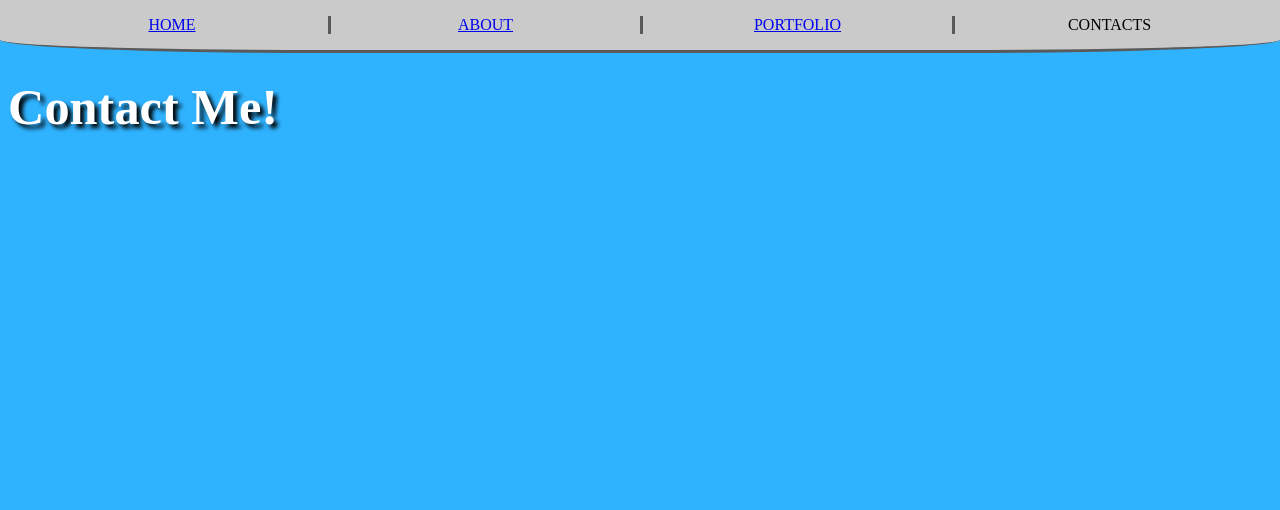
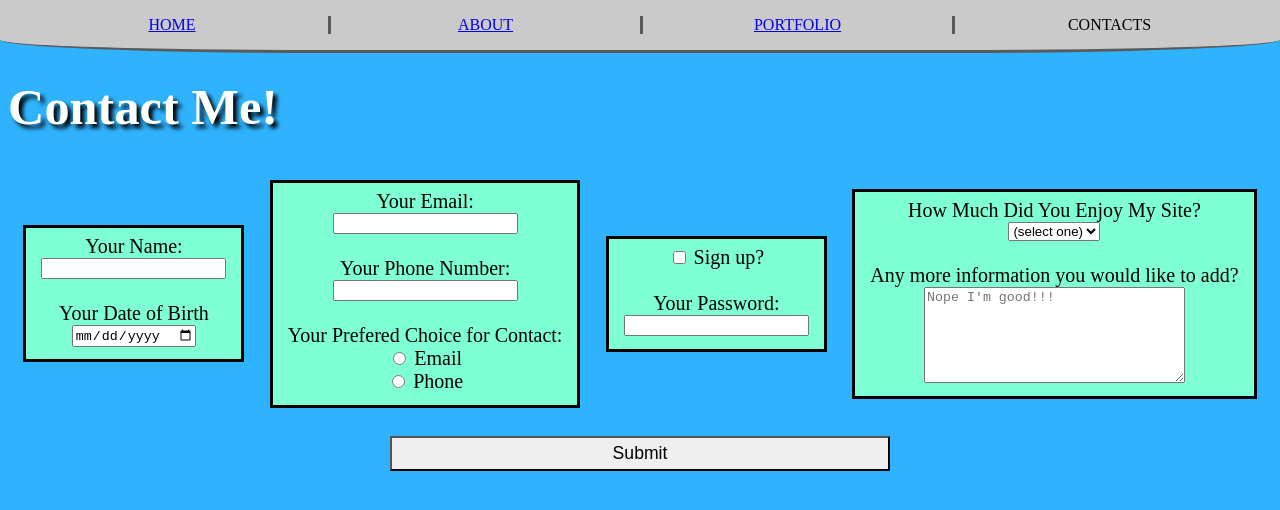
Before and after one commit to LuluBui/personal_site_part2, a plain HTML site: page contacts.html in a window 1280 px wide. Drawn offline with Linux system fonts and the light colour scheme.

Commit message:
completed contacts.html, did more css, added a submitted.html

```diff
--- a/contacts.html
+++ b/contacts.html
@@ -1,13 +1,13 @@
 <!DOCTYPE html>
 <html lang="en">
-<head>
+  <head>
     <meta charset="UTF-8" />
     <meta name="viewport" content="width=device-width, initial-scale=1.0" />
     <title>Contacts Page</title>
     <link rel="stylesheet" href="style.css" />
     <script src="javascript.js"></script>
-</head>
-<body>
+  </head>
+  <body>
     <nav>
       <ul class="navitems">
         <li><a href="index.html">HOME</a></li>
@@ -17,8 +17,64 @@
       </ul>
     </nav>
 
-    <br/>
-    <br/>
+    <br />
+    <br />
     <h1>Contact Me!</h1>
-</body>
+    <form action="submitted.html" class="flex">
+      <fieldset class="flex vertical">
+        <label for="name">Your Name:</label>
+        <input type="text" name="name" id="name" />
+        <p>invisible</p>
+        <label for="dob">Your Date of Birth</label>
+        <input type="date" name="dob" id="dob" />
+      </fieldset>
+      <fieldset class="flex vertical">
+        <label for="email">Your Email:</label>
+        <input type="email" name="email" id="email" />
+        <p>invisible</p>
+        <label for="phone">Your Phone Number:</label>
+        <input type="number" name="phone" id="phone" />
+        <p>invisible</p>
+        <label>Your Prefered Choice for Contact:</label>
+        <div>
+          <input type="radio" name="choice" id="emailchoice" />
+          <label for="emailchoice">Email</label>
+        </div>
+        <div>
+          <input type="radio" name="choice" id="phonechoice" />
+          <label for="phonechoice">Phone</label>
+        </div>
+      </fieldset>
+      <fieldset class="flex vertical">
+        <div>
+          <input type="checkbox" name="signup" id="signup" />
+          <label for="signup">Sign up?</label>
+        </div>
+        <p>invisible</p>
+        <label for="password">Your Password:</label>
+        <input type="password" name="password" id="password" />
+      </fieldset>
+      <fieldset class="flex vertical">
+        <label for="rating">How Much Did You Enjoy My Site?</label>
+        <select id="rating" name="rating">
+          <option value="">(select one)</option>
+          <option value="1">I Loved It!!</option>
+          <option value="2">I Liked It!</option>
+          <option value="3">Eh</option>
+          <option value="4">I don't like</option>
+          <option value="5">I Hate It!!</option>
+        </select>
+        <p>invisible</p>
+        <label for="misc">Any more information you would like to add?</label>
+        <textarea
+          id="misc"
+          name="misc"
+          rows="6"
+          cols="30"
+          placeholder="Nope I'm good!!!"
+        ></textarea>
+      </fieldset>
+      <input type="submit" value="Submit" id="submit" />
+    </form>
+  </body>
 </html>
--- a/style.css
+++ b/style.css
@@ -1,6 +1,7 @@
 * {
   box-sizing: border-box;
 }
+
 nav {
   background-color: rgb(202, 202, 202);
   position: absolute;
@@ -11,26 +12,33 @@ nav {
   border-radius: 0 0 25% 25%;
   border-bottom: solid rgb(90, 90, 90);
 }
+
 body {
   background-color: rgb(48, 179, 255);
 }
+
 h1,
 h2 {
   color: white;
   text-shadow: 4px 4px 4px black;
 }
+
 h1 {
   font-size: calc(12px + 3vw);
 }
+
 h2 {
   font-size: calc(8px + 1vw);
 }
+
 h3 {
   margin: 0.7em;
 }
+
 p {
   margin: 0;
 }
+
 ul {
   display: flex;
   list-style-type: none;
@@ -39,6 +47,7 @@ ul {
   margin-bottom: 0;
   padding: 1em;
 }
+
 li {
   display: inline-block;
   border-left: solid rgb(90, 90, 90);
@@ -72,9 +81,35 @@ li:hover {
   justify-content: space-evenly;
   align-items: center;
 }
+
+fieldset {
+  background-color: aquamarine;
+  border: solid black;
+  margin: 10px;
+  font-size: 20px;
+}
+
+/*makeshift <br/> since it doesn't work in flexbox*/
+fieldset p {
+  color: transparent;
+}
+
+input[type="submit"] {
+  display: block;
+  width: 60%;
+  max-width: 500px;
+  margin: 1em 20%;
+  height: 2em;
+  font-size: 1.1rem;
+  background-color: ;
+  border-color: black;
+  min-width: 300px;
+}
+
 .vertical {
   flex-direction: column;
 }
+
 .card {
   height: 30vw;
   border: solid rgb(90, 90, 90);
@@ -84,6 +119,7 @@ li:hover {
   text-align: center;
   overflow: hidden;
 }
+
 .long {
   height: 35vw;
   width: 96vw;
@@ -94,26 +130,33 @@ li:hover {
   text-align: center;
   overflow: hidden;
 }
+
 .single {
   width: 30vw;
 }
+
 .double {
   width: 60vw;
 }
+
 .triple {
   width: 90vw;
 }
+
 .double div {
   width: 50%;
   height: 30vw;
 }
+
 .triple div {
   width: 34%;
   height: 30vw;
 }
-span{
+
+span {
   color: red;
 }
+
 #gameimage {
   background-image: url("https://i.ytimg.com/vi/MntL7ZcVj14/maxresdefault.jpg");
   background-size: 100% 100%;
@@ -124,6 +167,7 @@ span{
   background-size: 130%;
   background-position: 51.5% 38%;
 }
+
 #food2 {
   background-image: url("https://www.readersdigest.ca/wp-content/uploads/2015/11/gourmet-burger.jpg");
   background-size: 270%;
@@ -137,11 +181,13 @@ span{
   background-size: 100%;
   background-position: 51.5% 38%;
 }
+
 #dog1 {
   width: 33%;
   background-image: url("images/a.jpg");
   background-size: 130%;
 }
+
 #dog2 {
   width: 33%;
   background-image: url("images/b.jpg");
@@ -149,14 +195,15 @@ span{
   background-position: 31.5% 38%;
 }
 
-#project1{
+#project1 {
   background-color: aqua;
   background-image: url("https://d2gg9evh47fn9z.cloudfront.net/1600px_COLOURBOX16083145.jpg");
   width: 35%;
   height: 100%;
   background-size: 100% 100%;
 }
-#project2{
+
+#project2 {
   background-color: aqua;
   background-image: url("https://pmsolutionsja.com/wp-content/uploads/2018/04/project.jpg");
   width: 35%;
@@ -164,7 +211,8 @@ span{
   background-size: 120% 100%;
   background-position: 35%;
 }
-#groceryimg{
+
+#groceryimg {
   background-color: aqua;
   background-image: url("images/GroceryList.PNG");
   width: 35%;
@@ -172,6 +220,7 @@ span{
   background-size: 120% 100%;
   background-position: 35%;
 }
-.descript{
-    width:65%;
+
+.descript {
+  width: 65%;
 }
```
Also changed, not shown: submitted.html (added, +25 -0 lines). Lines whose indentation alone changed are shown as unchanged.
